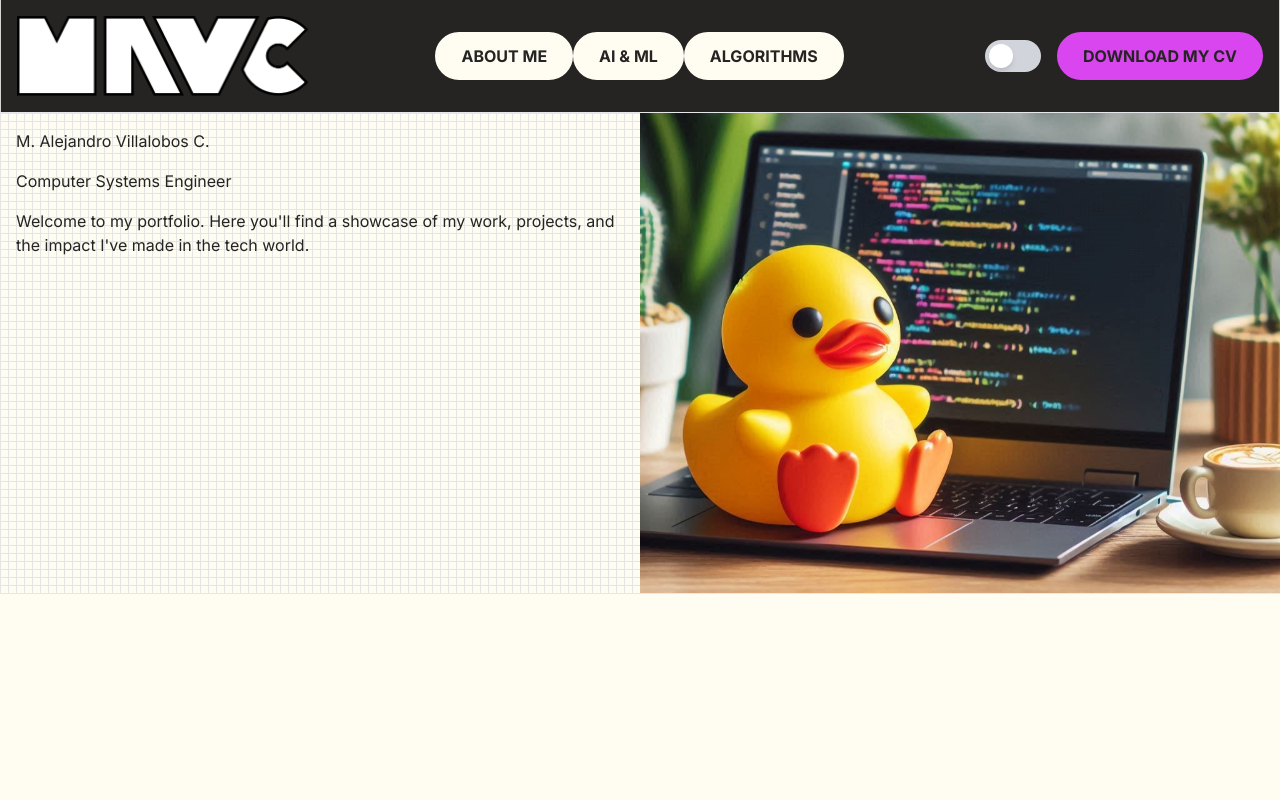
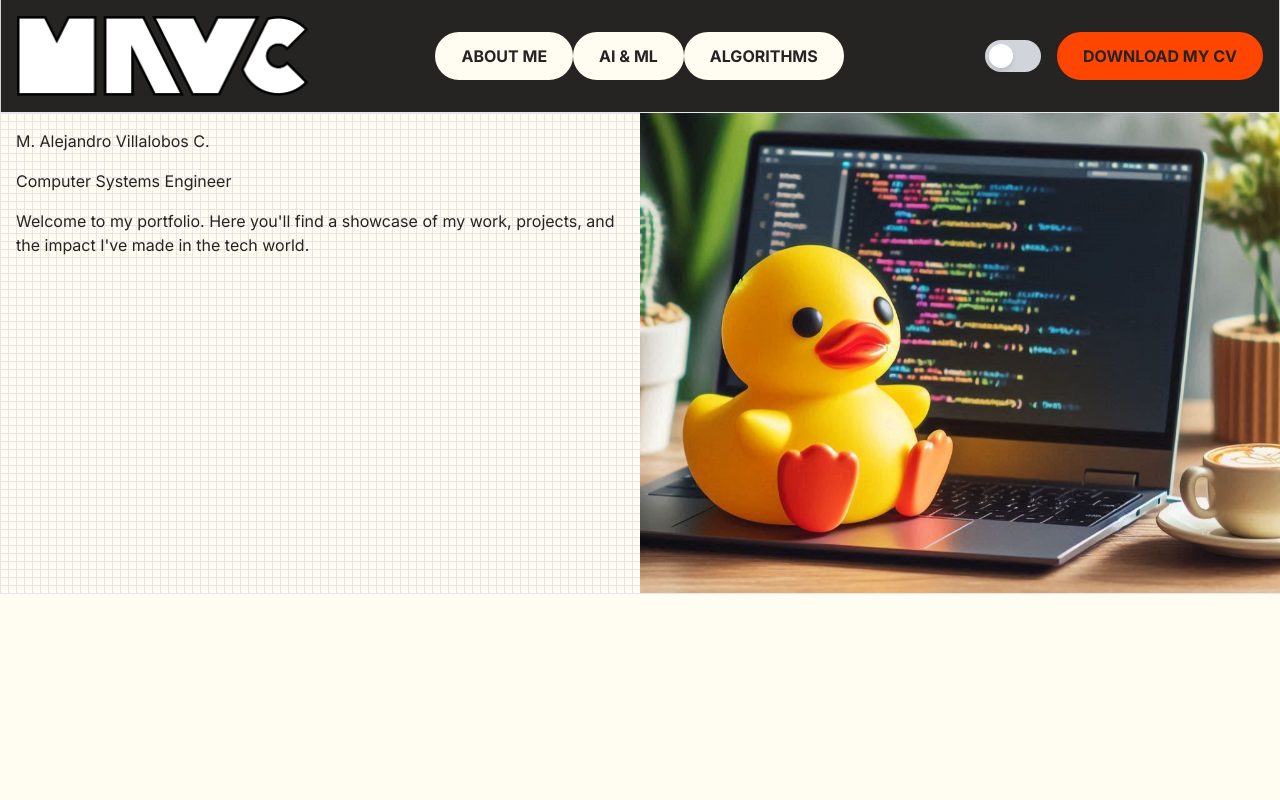
Before and after one commit to MAlejandroVC/mavc-portfolio, a Next.js app: page / in a window 1280 px wide. Shown: the top 800 px of the page. Built offline with nearby package versions, Linux system fonts and the light colour scheme.

Commit message:
navbar fixes

```diff
--- a/src/app/components/Navbar.tsx
+++ b/src/app/components/Navbar.tsx
@@ -44,7 +44,7 @@ const Navbar = () => {
             `}
             href="/about-page"
           >
-            <span>About Me</span>
+            About Me
           </Link>
           <Link
             className={`
@@ -80,8 +80,8 @@ const Navbar = () => {
           <a
             className={`
             text-text-primary hover:text-text-inverse
-            bg-accent-magenta hover:bg-accent-magenta-vibrant
-            border-2 border-solid border-accent-magenta
+            bg-accent-orange hover:bg-accent-orange-vibrant
+            border-2 border-solid border-accent-orange
             rounded-full font-bold uppercase
             w-full h-full flex justify-center items-center px-6 py-4
             duration-500 transition-transform
```
